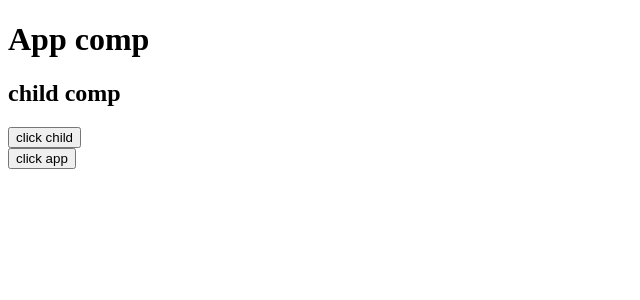
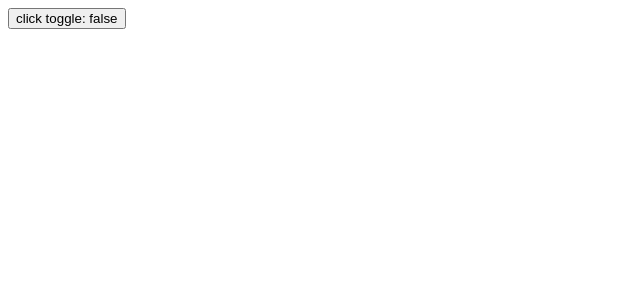
Before and after one commit to Gitlalala1/hooks, a React (Create React App) app: page / in a window 1280 px wide. Shown: the top 300 px of the page, without its empty margins (0-640 px from the left). Built offline with nearby package versions, Linux system fonts and the light colour scheme.

Commit message:
Кастомные хуки: useToggle

```diff
--- a/src/App.js
+++ b/src/App.js
@@ -1,24 +1,15 @@
-import React, {
-	useState,
-	useEffect,
-	useLayoutEffect,
-	useRef,
-	useMemo,
-} from "react";
-import Child from "./child";
-
+import React from "react";
+import { useToggle, useToggleWithReducer } from "./hooks/useToggle";
 const App = () => {
-	const refChild = useRef(null);
-	const clickApp = () => {
-		if (refChild.current) {
-			console.log(refChild.current.clickChild("green"));
-		}
-	};
+	const [toggle, setToggle] = useToggleWithReducer();
+	console.log(toggle);
 	return (
 		<div>
-			<h1>App comp</h1>
-			<Child ref={refChild} />
-			<button onClick={clickApp}>click app</button>
+			<div className="toggle">
+				<button
+					onClick={() => setToggle(!toggle)}
+				>{`click toggle: ${toggle}`}</button>
+			</div>
 		</div>
 	);
 };
--- a/src/child.js
+++ /dev/null
@@ -1,17 +0,0 @@
-import React, { useState, forwardRef, useImperativeHandle } from "react";
-
-const Child = (props, ref) => {
-	const [style, setStyle] = useState();
-
-	const clickChild = (color = "red") => {
-		setStyle(color);
-	};
-	useImperativeHandle(ref, () => ({ clickChild }));
-	return (
-		<div>
-			<h2 style={{ color: style }}>child comp</h2>
-			<button onClick={() => clickChild()}>click child</button>
-		</div>
-	);
-};
-export default forwardRef(Child);
--- /dev/null
+++ b/src/hooks/useToggle.js
@@ -0,0 +1,17 @@
+import { useCallback, useReducer, useState } from "react";
+
+const useToggle = (initialState) => {
+	const [value, setValue] = useState(initialState || false);
+
+	const changeToggle = useCallback(() => {
+		setValue((prev) => !prev);
+	}, []);
+
+	return [value, changeToggle];
+};
+
+const useToggleWithReducer = (initialState) => {
+	return useReducer((state) => !state, initialState || false);
+};
+
+export { useToggle, useToggleWithReducer };
```
